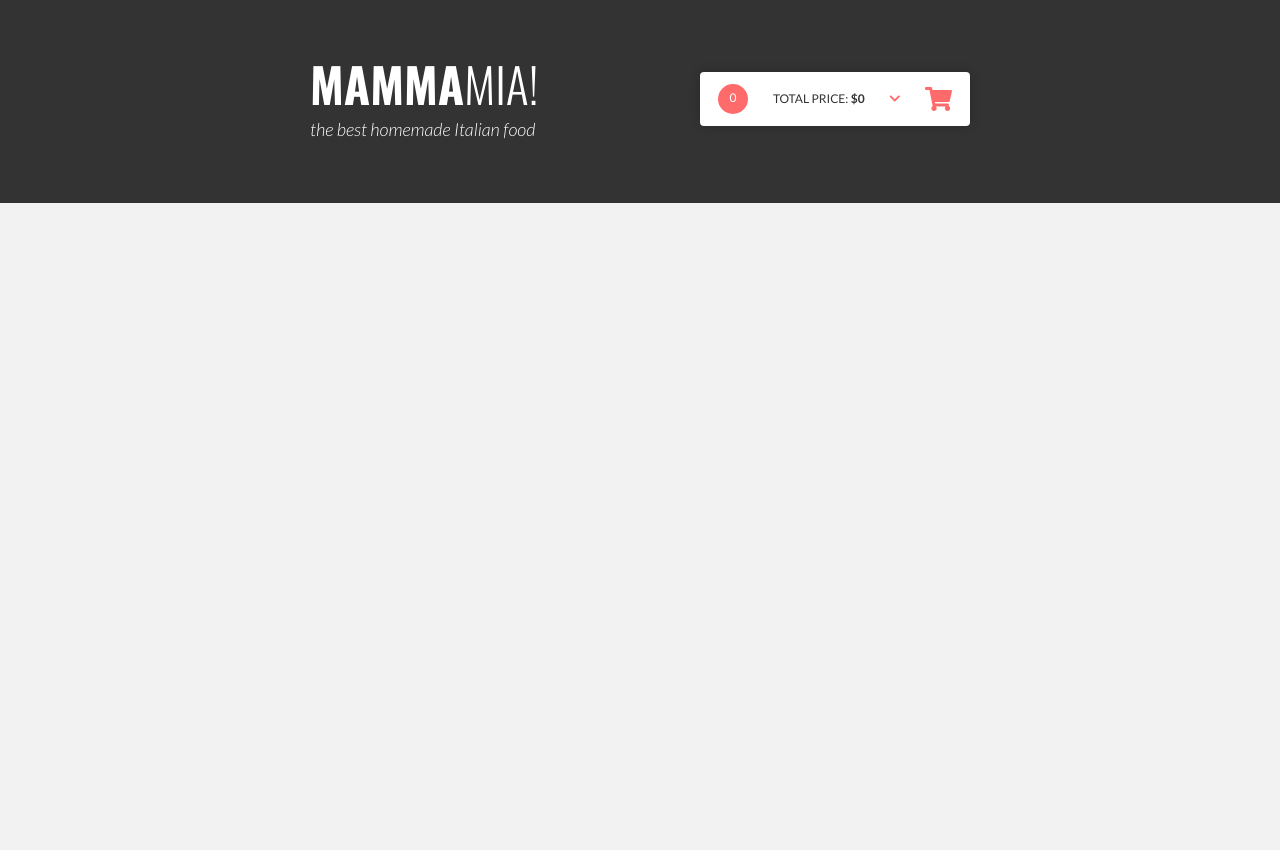
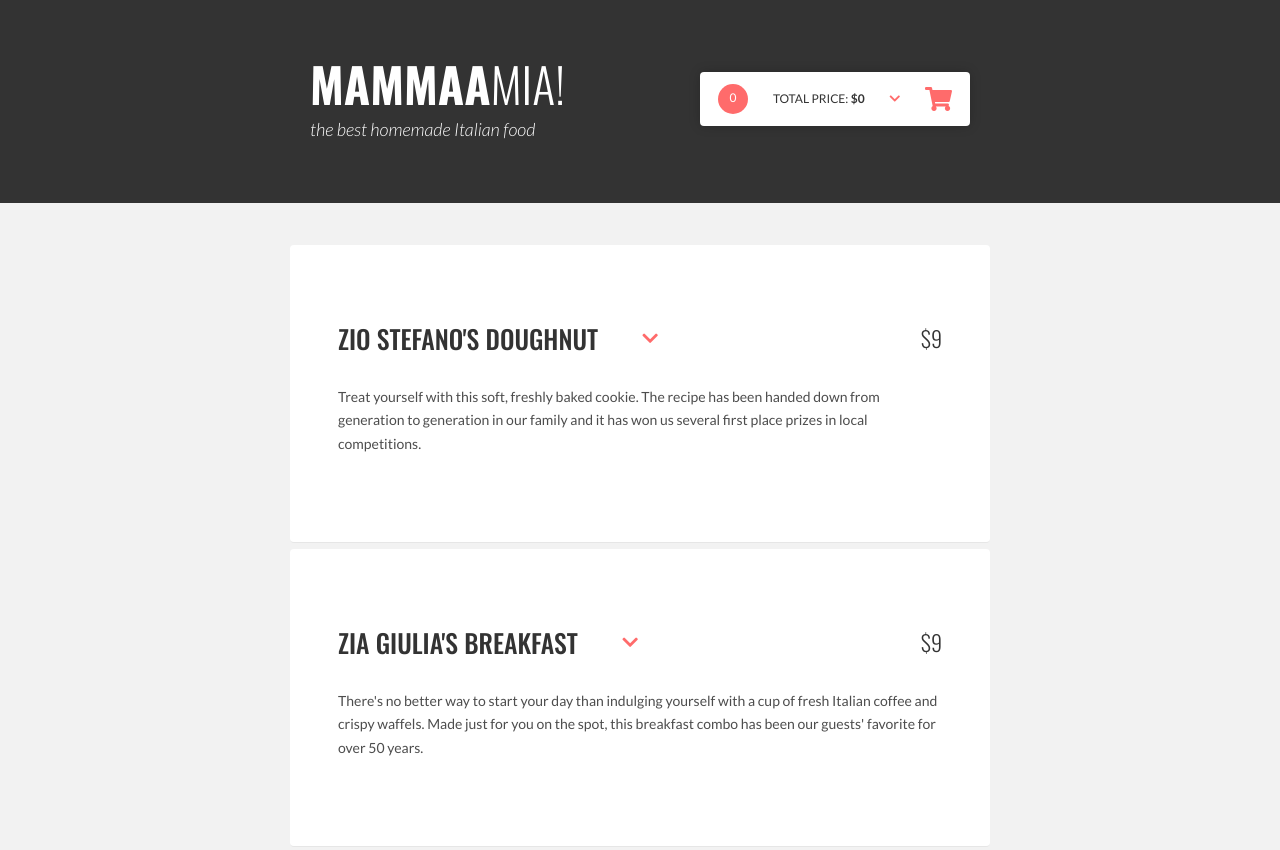
Before and after one commit to kacperkoza34/project-pizzeria, a website: page src/index.html in a window 1280 px wide. Shown: the top 850 px of the page. Before the commit the page ends 800 px from the top, so only its background shows below. Drawn offline with nearby package versions, Linux system fonts and the light colour scheme; files that its build step writes are made by us from their sources.

Commit message:
Finish akordeon

```diff
--- a/src/index.html
+++ b/src/index.html
@@ -15,7 +15,7 @@
     <div class="container">
       <div class="header__wrapper">
         <div class="logo">
-          <h1 class="logo__title"><span>Mamma</span>Mia!</h1>
+          <h1 class="logo__title"><span>Mammaa</span>Mia!</h1>
           <h2 class="logo__subtitle">the best homemade Italian food</h2>
         </div>
         <div id="cart" class="cart">
@@ -58,7 +58,7 @@
     <div id="product-list" class="product-list container"></div>
 
     <script id="template-menu-product" type="text/x-handlebars-template">
-      <article class="product active"> <!-- product -->
+      <article class="product"> <!-- product -->
 
           <header class="product__header">
             <h3 class="product__name no-spacing">{{ name }} <i class="fas fa-chevron-down product__icon"></i></h3>
--- a/src/js/script.js
+++ b/src/js/script.js
@@ -52,7 +52,76 @@
     menuProduct: Handlebars.compile(document.querySelector(select.templateOf.menuProduct).innerHTML),
   };
 
+
+  class Product{
+    constructor(id, data){
+      const thisProduct = this;
+      thisProduct.id = id;
+      thisProduct.data = data;
+
+      thisProduct.renderInMenu();
+      thisProduct.initAccordion();
+
+
+      console.log('new Product:', thisProduct);
+    }
+    renderInMenu(){
+      const thisProduct = this;
+
+      /* generate HTML based on template */
+      const generatedHTML = templates.menuProduct(thisProduct.data);
+      /* create element using utils.createDOMFromHTML */
+      thisProduct.element = utils.createDOMFromHTML(generatedHTML);
+      console.log('co to jest::::',thisProduct.element);
+      /* find menu container */
+      const menuContainer = document.querySelector(select.containerOf.menu);
+      /* add element to menu */
+      menuContainer.appendChild(thisProduct.element);
+      }
+      initAccordion(){
+        const thisProduct = this;
+
+
+        /* find the clickable trigger (the element that should react to clicking) */
+        const clickableElement = thisProduct.element.querySelector(select.menuProduct.clickable)
+        /* START: click event listner to trigger */
+        clickableElement.addEventListener('click', function(event){
+          console.log('clicked');
+          /* prevent default action for event */
+          event.preventDefault();
+            /* toggle active class on element of thisProduct */
+            thisProduct.element.classList.add('active');
+            /* find all active products */
+            const activeProducts = document.querySelectorAll('.active');
+            /* START LOOP: for each active product */
+            for(let activeProduct of activeProducts){
+              /* START: if the active product isn't the element of thisProduct */
+              if(activeProduct != thisProduct.element){
+                /* remove class active for the active product */
+                activeProduct.classList.remove('active');
+              }
+              /* END: if the active product isn't the element of thisProduct */
+
+              /* END LOOP: for each active product */
+            }
+            /* END: click event listener to trigger */
+      });
+      }
+  };
+
   const app = {
+    initMenu(){
+      const thisApp = this;
+      console.log('thisApp.data: ', thisApp.data);
+      for(let productData in thisApp.data.products){
+        new Product(productData, thisApp.data.products[productData]);
+      }
+    },
+    initData: function(){
+      const thisApp = this;
+      thisApp.data = dataSource;
+    },
+
     init: function(){
       const thisApp = this;
       console.log('*** App starting ***');
@@ -60,8 +129,10 @@
       console.log('classNames:', classNames);
       console.log('settings:', settings);
       console.log('templates:', templates);
+
+      thisApp.initData();
+      thisApp.initMenu();
     },
   };
-
   app.init();
 }
```
Also changed, not shown: 1 other file.
